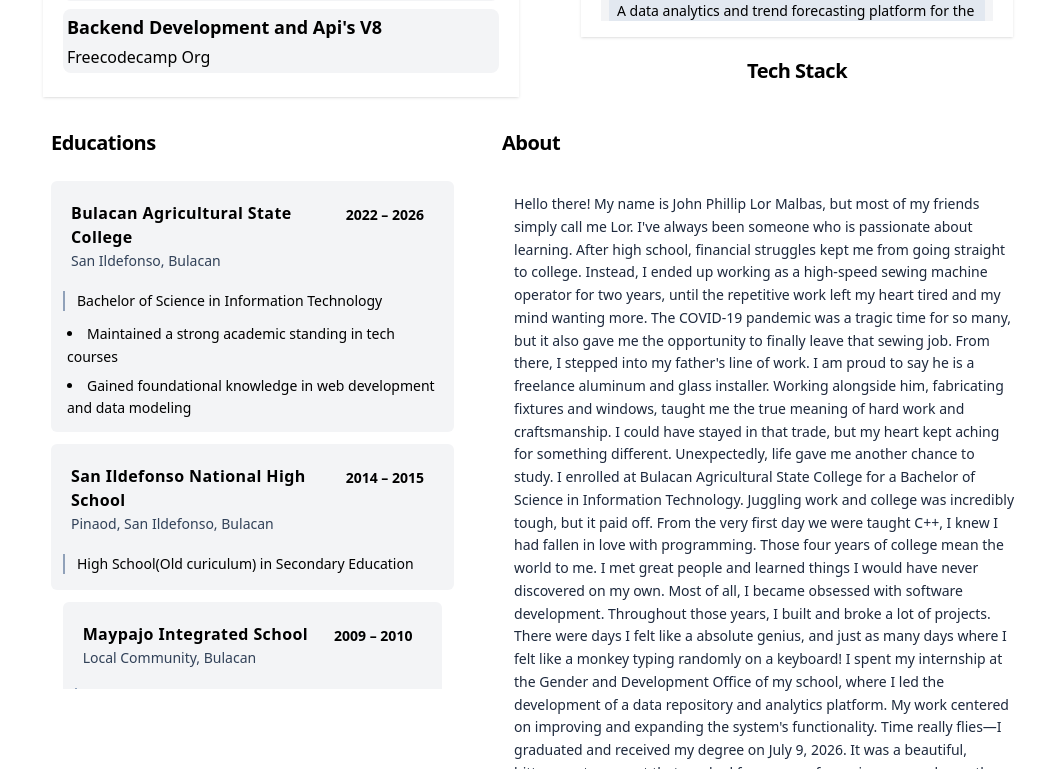
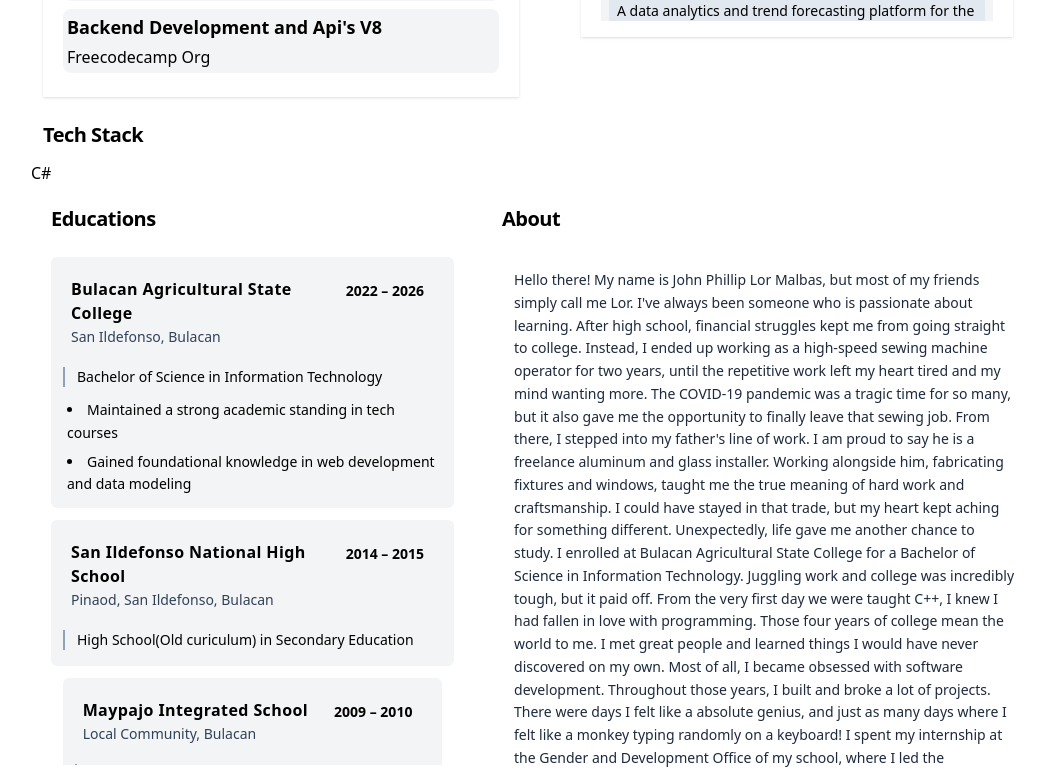
Before and after one commit to Zaido219/personal-portfolio, a React (Vite) app: page / in a window 1280 px wide. Shown: the part 1211-1980 px from the top of the page, without its empty margins (101-1146 px from the left). Built offline with nearby package versions, Linux system fonts and the light colour scheme.

Commit message:
feat:WIP Implementing new tech stack sections

```diff
--- a/src/App.jsx
+++ b/src/App.jsx
@@ -41,11 +41,10 @@ function App() {
             {/* Quadrant C: Recent Projects */}
             <div className="flex flex-col items-center w-full md:order-2 md:row-span-2">
               <ProjectCard />
-              <StackSection/>
             </div>
 
           </div>
-
+           <StackSection />
           {/* 3. LOWER SECTIONS: Education & About Me */}
           <div className="p-2 flex flex-col md:flex-row gap-6 justify-center w-full">
             <EducationExperienceSection />
--- a/src/components/StackSection.jsx
+++ b/src/components/StackSection.jsx
@@ -1,12 +1,24 @@
 import SectionHeader  from "./Ui/SectionHeaderText";
-import techStacks from "./../config/TechStacks";
+import {techStacks} from "./../config/TechStacks";
+import TechStackItem from "./Ui/TechStackItem";
+
 const StackSection = () => {
   return (
     <div>
       <SectionHeader title="Tech Stack" />
       <div>
         {
-
+          // map over the items on tech stack and then create an item
+          techStacks.map((item,index)=>{
+            return(
+              <TechStackItem
+                field={item.field}
+                name={item.name}
+                icon={item.icon}
+                color={item.color}
+              ></TechStackItem>
+            )
+          })
         }
       </div>
     </div>
--- a/src/components/Ui/TechStackItem.tsx
+++ b/src/components/Ui/TechStackItem.tsx
@@ -7,3 +7,5 @@ const TechStackItem = ({field, name,icon, color, ...props}:TechStackItemProps) =
     </div>
   );
 };
+
+export default TechStackItem;
```
